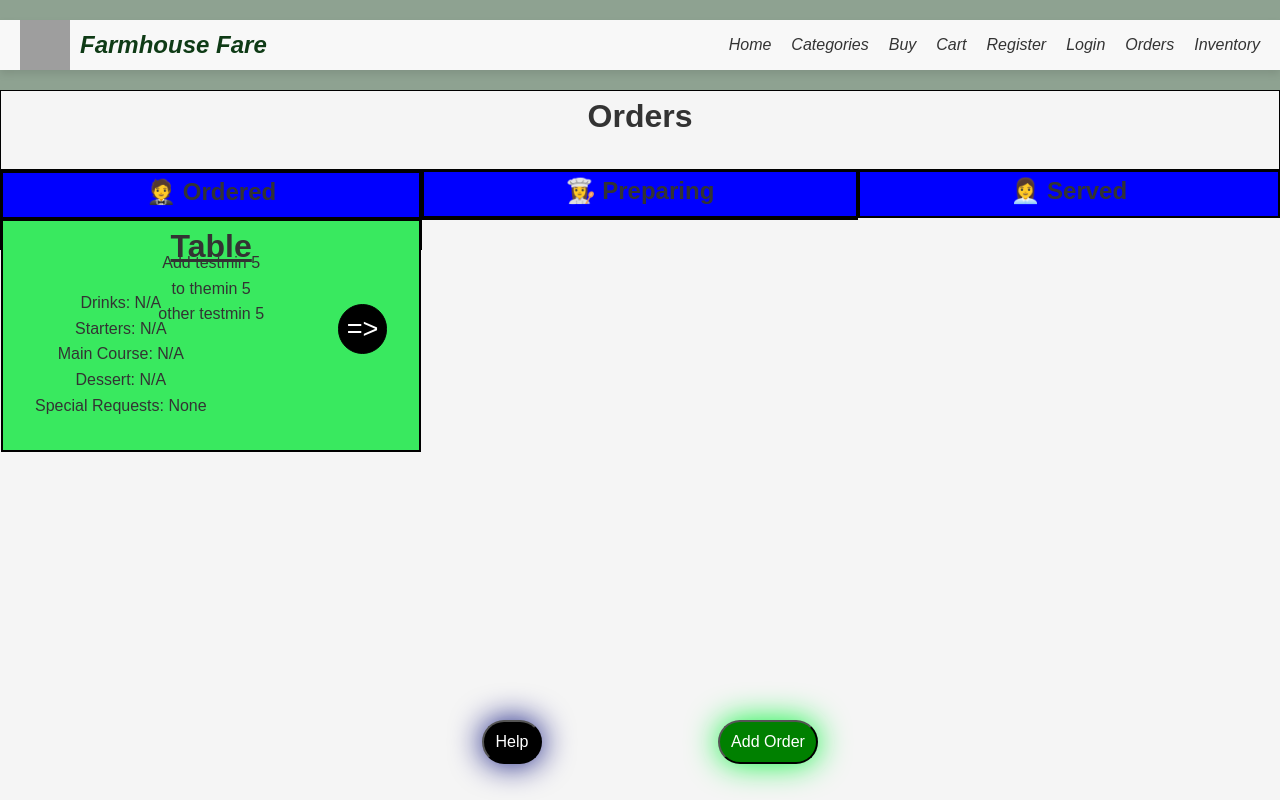
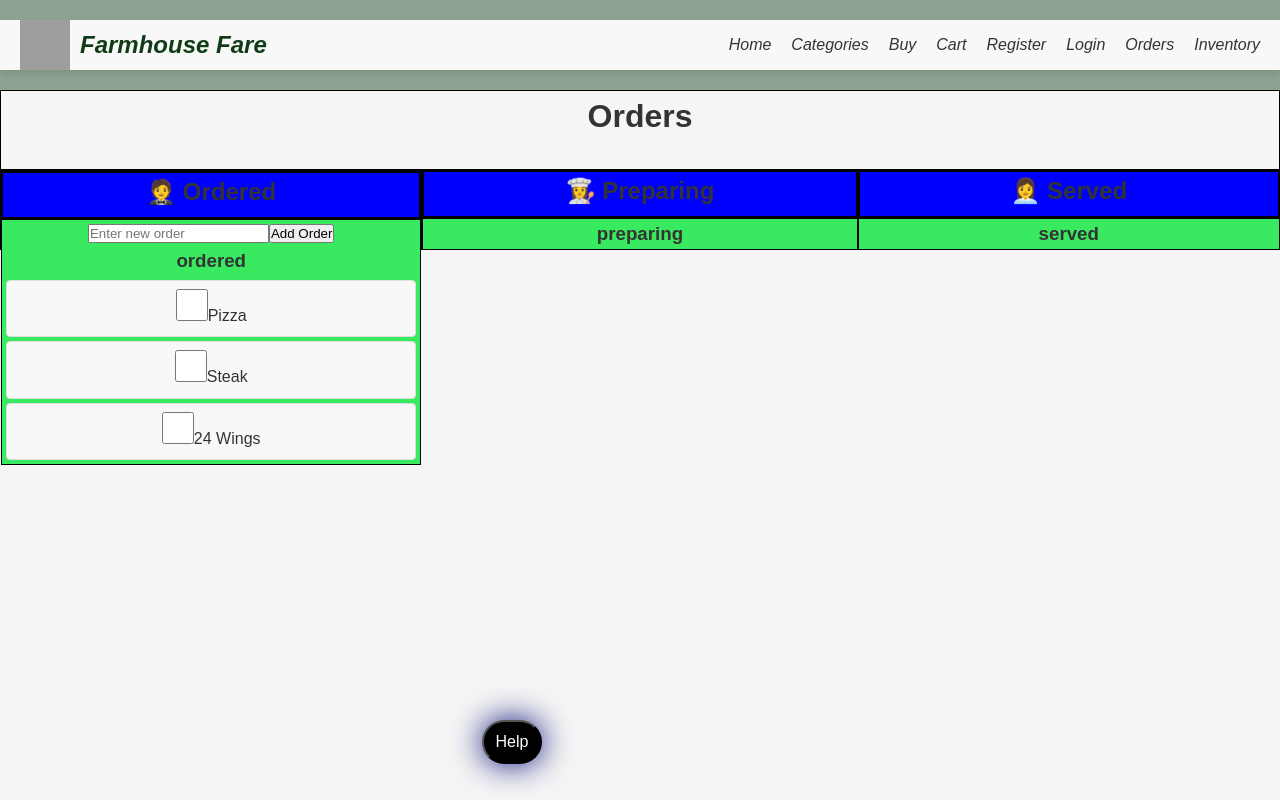
Before and after one commit to Bradwill-Van-Niekerk/wild-and-rooted, a React (Create React App) app: page /Orders in a window 1280 px wide. Built offline with nearby package versions, Linux system fonts and the light colour scheme; grey boxes are pictures that could not be loaded.

Commit message:
updated Apps.js and created a draggable system (some minor issues) it can create new items however it gets reset when the page is reloaded

```diff
--- a/src/Pages-Staff-CSS/Orders.css
+++ b/src/Pages-Staff-CSS/Orders.css
@@ -290,3 +290,15 @@ textarea{
     text-align: center;
     font-size: 1rem;
 }
+
+.CheckboxOr{
+    width: 2rem;
+    height: 2rem;
+}
+
+.OrderItems{
+    display: flex;
+    justify-content: center;
+    align-self: center;
+    border: 1px solid grey;
+}
--- /dev/null
+++ b/src/Pages-Staff/Components/Column.js
@@ -0,0 +1,18 @@
+import { SortableContext,verticalListSortingStrategy } from "@dnd-kit/sortable"
+import Tasks from "./Tasks"
+
+function Column({ tasks, columnName}){
+  return (
+  <div className='column'>
+    <h3>{columnName}</h3>
+    <SortableContext items={tasks} strategy={verticalListSortingStrategy}>
+      {tasks.map((task) => (
+        <div key={task.id}>
+          <Tasks id={task.id} title={task.title} column={columnName} key={task.id}/>
+        </div>
+      ))}
+    </SortableContext>
+  </div>)
+}
+
+export default Column
--- /dev/null
+++ b/src/Pages-Staff/Components/Input.js
@@ -0,0 +1,30 @@
+import React, { useState } from 'react';
+
+function Input({onSubmit}){
+    const [taskTitle, setTaskTitle] = useState('');
+
+    const handleChange = (event) => {
+        setTaskTitle(event.target.value);
+    };
+
+    const handleSubmit = (event) => {
+        event.preventDefault();
+        if (taskTitle.trim()) {
+        onSubmit(taskTitle);  // Calling addTask with the title of the new task
+        setTaskTitle('');  // Clear the input field after submission
+        }
+    };
+  return(
+    <form onSubmit={handleSubmit}>
+      <input
+        type="text"
+        value={taskTitle}
+        onChange={handleChange}
+        placeholder="Enter new order"
+      />
+      <button type="submit">Add Order</button>
+    </form>
+  )
+}
+
+export default Input
--- /dev/null
+++ b/src/Pages-Staff/Components/Tasks.js
@@ -0,0 +1,24 @@
+import { useSortable } from "@dnd-kit/sortable"
+import { CSS } from '@dnd-kit/utilities';
+
+function Tasks({id, title, columnName}){
+  const {attributes, listeners, setNodeRef, transform, transition} = useSortable({id, data: { column: columnName }})
+
+  const style = {
+    transition,
+    transform: CSS.Transform.toString(transform),
+    padding: '8px',
+    margin: '4px',
+    border: '1px solid #ddd',
+    borderRadius: '4px',
+    backgroundColor: '#f8f8f8',
+    cursor: 'move',
+  }
+  return (
+    <div ref={setNodeRef} {...attributes} {...listeners} style={style}>
+      <input type='checkbox' className='CheckboxOr' />{title}
+    </div>
+  )
+}
+
+export default Tasks
--- a/src/Pages-Staff/Orders.js
+++ b/src/Pages-Staff/Orders.js
@@ -1,7 +1,10 @@
 import React, { useState } from 'react';
-import { OrderData } from './TempData'; // Assuming you have initial data here
 import '../Pages-Staff-CSS/Orders.css'
-import { closestCorners, DndContext } from '@dnd-kit/core';
+import { closestCorners, DndContext, KeyboardSensor, PointerSensor, TouchSensor, useSensor } from '@dnd-kit/core';
+import { arrayMove,sortableKeyboardCoordinates } from '@dnd-kit/sortable';
+import Column from './Components/Column';
+import Input from './Components/Input';
+import { useSensors } from '@dnd-kit/core';
 
 function OrderHelp({ setHelpOpenFalse }) {
 
@@ -23,218 +26,89 @@ function OrderHelp({ setHelpOpenFalse }) {
   );
 }
 
-function AddOrder({ addOrder, closeAddOrder }) {
-  const [orderData, setOrderData] = useState({
-    table: '1',
-    drinks: '1',
-    starter: 'Seasonal Salad',
-    mainCourse: 'Roasted Chicken',
-    dessert: 'Honey and Lavender Icecream',
-    specialNote: 'None',
-  });
-
-  // Handle input changes
-  const handleChange = (e) => {
-    const { name, value } = e.target;
-    setOrderData((prevData) => ({
-      ...prevData,
-      [name]: value,
-    }));
-  };
-
-  // Handle form submission
-  const handleSubmit = (e) => {
-    e.preventDefault();
-
-    // Create new order
-    const newOrder = {
-      ...orderData,
-      food: {
-        starter: orderData.starter || '1',
-        mainCourse: orderData.mainCourse || '1',
-        dessert: orderData.dessert || '1',
-      },
-      id: Date.now(), // Use Date.now() for a unique ID
-    };
-
-    // Add new order to the OrderData array (simulating this by calling the addOrder function)
-    addOrder(newOrder);
-
-    // Optionally reset the form after submission
-    setOrderData({
-      table: '1',
-      drinks: '1',
-      starter: 'Seasonal Salad',
-      mainCourse: 'Roasted Chicken',
-      dessert: 'Honey and Lavender Icecream',
-      specialNote: 'None',
-    });
-  };
-
-  return (
-    <div className='AddOrderBox'>
-      <div className='AddOrderText'>
-        <form onSubmit={handleSubmit}>
-          <div className='AddOrderHeading'>
-            <h1>Add Order</h1>
-          </div>
-          <div>
-            <button type="button" className='OrderClose' onClick={closeAddOrder}>X</button>
-          </div>
-          <div>
-            {/* Table number */}
-            <div className='OrderLists'>
-              <label>Table number</label>
-              <select className='DropDownOrdersList' name="table" value={orderData.table} onChange={handleChange}>
-                <option value="1">1</option>
-                <option value="2">2</option>
-                <option value="3">3</option>
-                <option value="4">4</option>
-                <option value="5">5</option>
-                <option value="6">6</option>
-                <option value="7">7</option>
-              </select>
-            </div>
-
-            {/* Drinks */}
-            <div className='OrderLists'>
-              <label>Drinks/Beverages</label>
-              <select className='DropDownOrdersList' name="drinks" value={orderData.drinks} onChange={handleChange}>
-                <option value="1">1</option>
-                <option value="2">2</option>
-                <option value="3">3</option>
-                <option value="4">4</option>
-                <option value="5">5</option>
-                <option value="6">6</option>
-                <option value="7">7</option>
-              </select>
-            </div>
-
-            {/* Starters */}
-            <div className='OrderLists'>
-              <label>Starter</label>
-              <select className='DropDownOrdersList' name="starter" value={orderData.starter} onChange={handleChange}>
-                <option value="1">Seasonal Salad</option>
-                <option value="2">Vegetable Soup</option>
-                <option value="3">Bruschetta</option>
-              </select>
-            </div>
-
-            {/* Main Course */}
-            <div className='OrderLists'>
-              <label>Main Course</label>
-              <select className='DropDownOrdersList' name="mainCourse" value={orderData.mainCourse} onChange={handleChange}>
-                <option value="1">Roasted Chicken</option>
-                <option value="2">Pasta</option>
-                <option value="3">Stuffed Acorn Squash</option>
-              </select>
-            </div>
-
-            {/* Desserts */}
-            <div className='OrderLists'>
-              <label>Desserts</label>
-              <select className='DropDownOrdersList' name="dessert" value={orderData.dessert} onChange={handleChange}>
-                <option value="1">Honey and Lavender Icecream</option>
-                <option value="2">Baked Apples or Pears</option>
-                <option value="3">Peanut Butter Dessert</option>
-              </select>
-            </div>
-
-            {/* Review Content */}
-            <div className='OrderLists'>
-              <label className='OrdersLabel'>Food preference</label>
-              <textarea
-                name="specialNote"
-                value={orderData.specialNote}
-                onChange={handleChange}
-                placeholder="Any comments or special requests?"
-              ></textarea>
-            </div>
-
-            <div>
-              <button className='AddOrdersBtn' type="submit">Submit Order</button>
-            </div>
-          </div>
-        </form>
-      </div>
-    </div>
-  );
-}
-
-function Column({ tasks}){
-  return (
-  <div className=''>
-    {tasks.map((task) => (
-      <div key={task.id}>
-        {task.title}
-        min 5
-      </div>
-    ))}
-  </div>)
-}
-
 // Orders Component
 function Orders() {
-  const [orderList, setOrderList] = useState(OrderData); // Initialize with OrderData
-  const [isAddOrderOpen, setAddOrderOpen] = useState(false); // Toggle AddOrder form
   const [isHelpOpen, setHelpOpen] = useState(false); // Toggle Help
-
-  // Add order function that updates state
-  const addOrder = (newOrder) => {
-    setOrderList((prevOrders) => [...prevOrders, newOrder]);
-  };
-
-  // Function to close the Add Order form
-  const closeAddOrder = () => {
-    setAddOrderOpen(false);
-  };
 
   const setHelpOpenFalse = () => {
     setHelpOpen(false);
   };
-  const DisplayOrders = () =>{
-    return (
-      <>
-        {orderList.map((order) => (
-          <div key={order.id} className="OrderBox">
-          <h3 className='OrderHeading'>Table {order.table}</h3>
-          <button className='OrderArrowBtn'>=> </button>
-          <div className='OrdersList'>
-            <p>Drinks: {order.drinks || 'N/A'}</p>
-            <p>Starters: {order.food?.starter || 'N/A'}</p>
-            <p>Main Course: {order.food?.mainCourse || 'N/A'}</p>
-            <p>Dessert: {order.food?.dessert || 'N/A'}</p>
-            <p>Special Requests: {order.specialNote || 'None'}</p>
-          </div>
-        </div>
-        ))}
-      </>
-    )
+
+  const [columns, setColumns] = useState({
+    ordered: [ {id: 1, title: "Pizza"},
+      {id: 2, title: "Steak"},
+      {id: 3, title: "24 Wings"},
+    ],
+    preparing: [],
+    served:[]
+  })
+
+  const addTask = (title) => {
+    setColumns(prevColumns => ({
+      ...prevColumns,
+      ordered: [...prevColumns.ordered, { id: Date.now(), title }]
+    }));
+  };
+
+  const getTaskPosition = (id, column) => columns[column].findIndex(task => task.id === id)
+
+  const handleDragEnd = event => {
+    const {active, over} = event;
+
+    if(active.id === over.id) return; //no change if the items dropped in the same place
+
+    const activeColumn = active.data.current.column;
+    const overColumn = over.data.current.column;
+
+    if (activeColumn === overColumn) {
+      // If dragged within the same column, reorder tasks
+      const columnTasks = columns[activeColumn];
+      const originalPosition = getTaskPosition(active.id, activeColumn);
+      const newPosition = getTaskPosition(over.id, activeColumn);
+
+      setColumns(prevColumns => ({
+        ...prevColumns,
+        [activeColumn]: arrayMove(columnTasks, originalPosition, newPosition)
+      }));
+    } else {
+      // Move task between columns
+      const sourceTasks = columns[activeColumn];
+      const targetTasks = columns[overColumn];
+      const sourceIndex = getTaskPosition(active.id, activeColumn);
+
+      // Remove the item from source column and add it to target column
+      const movedTask = sourceTasks[sourceIndex];
+      sourceTasks.splice(sourceIndex, 1);
+      targetTasks.push(movedTask);
+
+      setColumns(prevColumns => ({
+        ...prevColumns,
+        [activeColumn]: sourceTasks,
+        [overColumn]: targetTasks
+      }));
+    }
   }
-
-  const [tasks, setTasks] = useState(
-    [ {id: 1, title: "Add test"},
-      {id: 2, title: "to the"},
-      {id: 3, title: "other test"},
-    ]
-  )
+    const sensors = useSensors(
+    useSensor(PointerSensor),
+    useSensor(TouchSensor),
+    useSensor(KeyboardSensor, { coordinateGetter: sortableKeyboardCoordinates })
+  );
   return (
     <>
 
       <div className="HomesBox1">
         <h1>Orders</h1>
       </div>
-
       <div className="HomesBox2">
-
           <div className="HomesBoxe1">
             <div className="HomesBoxes1">
               <h2>🤵 Ordered</h2>
             </div>
             <div className="HomesBoxes2">
-              {/*the layout for the table */}
-              {/* calls the table */}
-                <DisplayOrders/>
+            <DndContext sensors={sensors} onDragEnd={handleDragEnd} collisionDetection={closestCorners}>
+              <Input onSubmit={addTask} />
+              <Column tasks={columns.ordered} columnName="ordered" />
+            </DndContext>
             </div>
           </div>
 
@@ -243,19 +117,22 @@ function Orders() {
               <h2>👩‍🍳 Preparing</h2>
             </div>
             <div className="HomesBoxes2">
+              <DndContext sensors={sensors} onDragEnd={handleDragEnd} collisionDetection={closestCorners}>
+                <Column tasks={columns.preparing} columnName="preparing" />
+              </DndContext>
             </div>
           </div>
-
-          <div className="HomesBoxes1">
-            <h2>👩‍💼 Served</h2>
+          <div className="HomesBoxe3">
+            <div className="HomesBoxes1">
+              <h2>👩‍💼 Served</h2>
+            </div>
+            <div className="HomesBoxes2">
+              <DndContext sensors={sensors} onDragEnd={handleDragEnd} collisionDetection={closestCorners}>
+                <Column tasks={columns.served} columnName="served" />
+              </DndContext>
+            </div>
           </div>
-        <DndContext collisionDetection={closestCorners}>
-          <Column tasks={tasks}/>
-        </DndContext>
       </div>
-
-      {/* Add Order Form */}
-      {isAddOrderOpen && <AddOrder addOrder={addOrder} closeAddOrder={closeAddOrder} />}
 
       {/* Toggle Help */}
       <div className='ExtraBtnsGrid'>
@@ -269,17 +146,10 @@ function Orders() {
 
         {isHelpOpen && <OrderHelp setHelpOpenFalse={setHelpOpenFalse} />}
 
-        {/* Add Order Button */}
-        <div className='OrdersBtn2'>
-          {!isAddOrderOpen && (
-            <button className='AddOrderBtn' onClick={() => setAddOrderOpen(true)}>
-              Add Order
-            </button>
-          )}
-        </div>
       </div>
     </>
   );
 }
 
+
 export default Orders;
```
Also changed, not shown: src/App.js (+1 -11 lines), src/Pages-Staff/Homes.js (deleted, +0 -64 lines).
